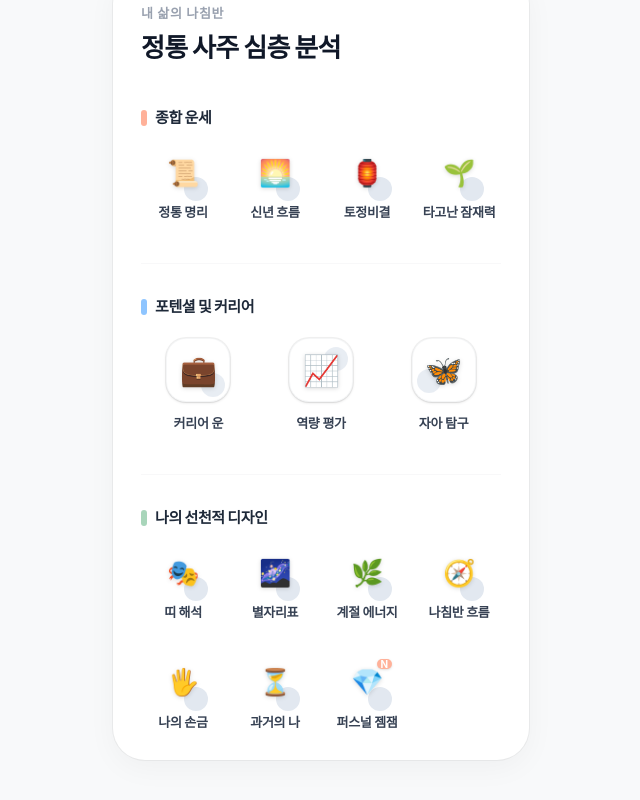
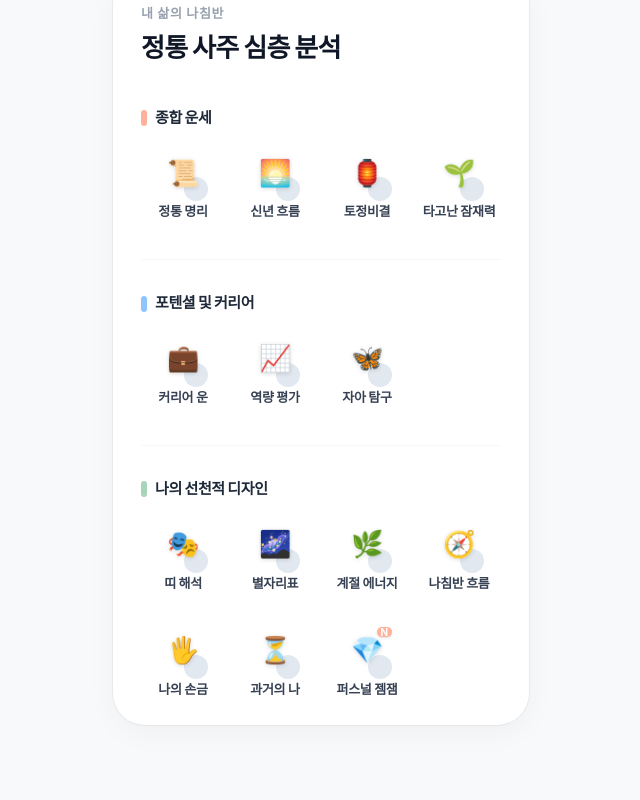
Before and after one commit to kimhoon0612-dev/saju-web, a Next.js app in the folder frontend/: page /saju in a window 1280 px wide. Shown: the part 1256-2056 px from the top of the page, without its empty margins (319-959 px from the left). Built offline with nearby package versions, Linux system fonts and the light colour scheme; a web font is replaced by a local one.

Commit message:
style(saju): standardize career grid items and center icon text

```diff
--- a/frontend/src/app/saju/page.tsx
+++ b/frontend/src/app/saju/page.tsx
@@ -634,21 +634,21 @@ export default function FortuneHubPage() {
                             <div>
                                 <h3 className="text-[15px] font-black text-gray-800 mb-5 flex items-center gap-2"><span className="w-1.5 h-4 bg-[#FFB199] rounded-full block"></span>종합 운세</h3>
                                 <div className="grid grid-cols-4 gap-y-8 gap-x-2">
-                                    <Link href="/saju/confirm?type=정통 명리" className="flex flex-col items-center gap-2 group cursor-pointer hover:opacity-80 transition-transform active:scale-95">
+                                    <Link href="/saju/confirm?type=정통 명리" className="flex flex-col items-center gap-2 group cursor-pointer hover:opacity-80 transition-transform active:scale-95 text-center">
                                         <SpotIcon emoji="📜" />
-                                        <span className="text-[13px] font-bold text-gray-700 tracking-tight">정통 명리</span>
+                                        <span className="text-[13px] font-bold text-gray-700 tracking-tight break-keep leading-tight">정통 명리</span>
                                     </Link>
-                                    <Link href="/saju/confirm?type=신년 흐름" className="flex flex-col items-center gap-2 group cursor-pointer hover:opacity-80 transition-transform active:scale-95">
+                                    <Link href="/saju/confirm?type=신년 흐름" className="flex flex-col items-center gap-2 group cursor-pointer hover:opacity-80 transition-transform active:scale-95 text-center">
                                         <SpotIcon emoji="🌅" />
-                                        <span className="text-[13px] font-bold text-gray-700 tracking-tight">신년 흐름</span>
+                                        <span className="text-[13px] font-bold text-gray-700 tracking-tight break-keep leading-tight">신년 흐름</span>
                                     </Link>
-                                    <Link href="/saju/confirm?type=토정비결" className="flex flex-col items-center gap-2 group cursor-pointer hover:opacity-80 transition-transform active:scale-95">
+                                    <Link href="/saju/confirm?type=토정비결" className="flex flex-col items-center gap-2 group cursor-pointer hover:opacity-80 transition-transform active:scale-95 text-center">
                                         <SpotIcon emoji="🏮" />
-                                        <span className="text-[13px] font-bold text-gray-700 tracking-tight">토정비결</span>
+                                        <span className="text-[13px] font-bold text-gray-700 tracking-tight break-keep leading-tight">토정비결</span>
                                     </Link>
-                                    <Link href="/saju/confirm?type=타고난 잠재력" className="flex flex-col items-center gap-2 group cursor-pointer hover:opacity-80 transition-transform active:scale-95">
+                                    <Link href="/saju/confirm?type=타고난 잠재력" className="flex flex-col items-center gap-2 group cursor-pointer hover:opacity-80 transition-transform active:scale-95 text-center">
                                         <SpotIcon emoji="🌱" />
-                                        <span className="text-[13px] font-bold text-gray-700 tracking-tight">타고난 잠재력</span>
+                                        <span className="text-[13px] font-bold text-gray-700 tracking-tight break-keep leading-tight">타고난 잠재력</span>
                                     </Link>
                                 </div>
                             </div>
@@ -656,27 +656,18 @@ export default function FortuneHubPage() {
                             {/* 커리어 파트 */}
                             <div className="pt-8 border-t border-gray-100/60 mt-2">
                                 <h3 className="text-[15px] font-black text-gray-800 mb-5 flex items-center gap-2"><span className="w-1.5 h-4 bg-blue-300 rounded-full block"></span>포텐셜 및 커리어</h3>
-                                <div className="grid grid-cols-3 gap-x-2 gap-y-8">
-                                    <Link href="/saju/result?type=커리어 운" className="flex flex-col items-center gap-2 group cursor-pointer hover:opacity-80 transition-transform active:scale-95">
-                                        <div className="w-[64px] h-[64px] bg-white border border-gray-100/80 rounded-[20px] shadow-sm flex items-center justify-center relative mb-1 ring-1 ring-black/5">
-                                            <div className="absolute w-[24px] h-[24px] bg-[#E2E8F0] rounded-full bottom-1 right-1 opacity-80"></div>
-                                            <span className="relative z-10 text-[30px] group-hover:-translate-y-1 transition-transform drop-shadow-sm">💼</span>
-                                        </div>
-                                        <span className="text-[13px] font-bold text-gray-700">커리어 운</span>
+                                <div className="grid grid-cols-4 gap-y-8 gap-x-2">
+                                    <Link href="/saju/result?type=커리어 운" className="flex flex-col items-center gap-2 group cursor-pointer hover:opacity-80 transition-transform active:scale-95 text-center">
+                                        <SpotIcon emoji="💼" />
+                                        <span className="text-[13px] font-bold text-gray-700 tracking-tight break-keep leading-tight">커리어 운</span>
                                     </Link>
-                                    <Link href="/saju/result?type=역량 평가" className="flex flex-col items-center gap-2 group cursor-pointer hover:opacity-80 transition-transform active:scale-95">
-                                        <div className="w-[64px] h-[64px] bg-white border border-gray-100/80 rounded-[20px] shadow-sm flex items-center justify-center relative mb-1 ring-1 ring-black/5">
-                                            <div className="absolute w-[24px] h-[24px] bg-[#E2E8F0] rounded-full top-2 right-1 opacity-80"></div>
-                                            <span className="relative z-10 text-[30px] group-hover:-translate-y-1 transition-transform drop-shadow-sm">📈</span>
-                                        </div>
-                                        <span className="text-[13px] font-bold text-gray-700">역량 평가</span>
+                                    <Link href="/saju/result?type=역량 평가" className="flex flex-col items-center gap-2 group cursor-pointer hover:opacity-80 transition-transform active:scale-95 text-center">
+                                        <SpotIcon emoji="📈" />
+                                        <span className="text-[13px] font-bold text-gray-700 tracking-tight break-keep leading-tight">역량 평가</span>
                                     </Link>
-                                    <Link href="/saju/result?type=자아 탐구" className="flex flex-col items-center gap-2 group cursor-pointer hover:opacity-80 transition-transform active:scale-95">
-                                        <div className="w-[64px] h-[64px] bg-white border border-gray-100/80 rounded-[20px] shadow-sm flex items-center justify-center relative mb-1 ring-1 ring-black/5">
-                                            <div className="absolute w-[24px] h-[24px] bg-[#E2E8F0] rounded-full bottom-2 left-1 opacity-80"></div>
-                                            <span className="relative z-10 text-[30px] group-hover:-translate-y-1 transition-transform drop-shadow-sm">🦋</span>
-                                        </div>
-                                        <span className="text-[13px] font-bold text-gray-700">자아 탐구</span>
+                                    <Link href="/saju/result?type=자아 탐구" className="flex flex-col items-center gap-2 group cursor-pointer hover:opacity-80 transition-transform active:scale-95 text-center">
+                                        <SpotIcon emoji="🦋" />
+                                        <span className="text-[13px] font-bold text-gray-700 tracking-tight break-keep leading-tight">자아 탐구</span>
                                     </Link>
                                 </div>
                             </div>
@@ -685,34 +676,34 @@ export default function FortuneHubPage() {
                             <div className="pt-8 border-t border-gray-100/60 mt-2">
                                 <h3 className="text-[15px] font-black text-gray-800 mb-5 flex items-center gap-2"><span className="w-1.5 h-4 bg-[#A8D5BA] rounded-full block"></span>나의 선천적 디자인</h3>
                                 <div className="grid grid-cols-4 gap-y-9 gap-x-2">
-                                    <Link href="/saju/confirm?type=띠 해석" className="flex flex-col items-center gap-2 group cursor-pointer hover:opacity-80 transition-transform active:scale-95">
+                                    <Link href="/saju/confirm?type=띠 해석" className="flex flex-col items-center gap-2 group cursor-pointer hover:opacity-80 transition-transform active:scale-95 text-center">
                                         <SpotIcon emoji="🎭" />
-                                        <span className="text-[13px] font-bold text-gray-700 tracking-tight">띠 해석</span>
+                                        <span className="text-[13px] font-bold text-gray-700 tracking-tight break-keep leading-tight">띠 해석</span>
                                     </Link>
-                                    <Link href="/saju/confirm?type=별자리표" className="flex flex-col items-center gap-2 group cursor-pointer hover:opacity-80 transition-transform active:scale-95">
+                                    <Link href="/saju/confirm?type=별자리표" className="flex flex-col items-center gap-2 group cursor-pointer hover:opacity-80 transition-transform active:scale-95 text-center">
                                         <SpotIcon emoji="🌌" />
-                                        <span className="text-[13px] font-bold text-gray-700 tracking-tight">별자리표</span>
+                                        <span className="text-[13px] font-bold text-gray-700 tracking-tight break-keep leading-tight">별자리표</span>
                                     </Link>
-                                    <Link href="/saju/confirm?type=계절 에너지" className="flex flex-col items-center gap-2 group cursor-pointer hover:opacity-80 transition-transform active:scale-95">
+                                    <Link href="/saju/confirm?type=계절 에너지" className="flex flex-col items-center gap-2 group cursor-pointer hover:opacity-80 transition-transform active:scale-95 text-center">
                                         <SpotIcon emoji="🌿" />
-                                        <span className="text-[13px] font-bold text-gray-700 tracking-tight">계절 에너지</span>
+                                        <span className="text-[13px] font-bold text-gray-700 tracking-tight break-keep leading-tight">계절 에너지</span>
                                     </Link>
-                                    <Link href="/saju/confirm?type=나침반 흐름" className="flex flex-col items-center gap-2 group cursor-pointer hover:opacity-80 transition-transform active:scale-95">
+                                    <Link href="/saju/confirm?type=나침반 흐름" className="flex flex-col items-center gap-2 group cursor-pointer hover:opacity-80 transition-transform active:scale-95 text-center">
                                         <SpotIcon emoji="🧭" />
-                                        <span className="text-[13px] font-bold text-gray-700 tracking-tight">나침반 흐름</span>
+                                        <span className="text-[13px] font-bold text-gray-700 tracking-tight break-keep leading-tight">나침반 흐름</span>
                                     </Link>
-                                    <div onClick={() => palmInputRef.current?.click()} className="flex flex-col items-center gap-2 group cursor-pointer hover:opacity-80 transition-transform active:scale-95">
+                                    <div onClick={() => palmInputRef.current?.click()} className="flex flex-col items-center gap-2 group cursor-pointer hover:opacity-80 transition-transform active:scale-95 text-center">
                                         <SpotIcon emoji="🖐️" />
-                                        <span className="text-[13px] font-bold text-gray-700 tracking-tight">나의 손금</span>
+                                        <span className="text-[13px] font-bold text-gray-700 tracking-tight break-keep leading-tight">나의 손금</span>
                                         <input type="file" accept="image/*" ref={palmInputRef} className="hidden" onChange={handlePalmUpload} />
                                     </div>
-                                    <Link href="/saju/confirm?type=과거의 나" className="flex flex-col items-center gap-2 group cursor-pointer hover:opacity-80 transition-transform active:scale-95">
+                                    <Link href="/saju/confirm?type=과거의 나" className="flex flex-col items-center gap-2 group cursor-pointer hover:opacity-80 transition-transform active:scale-95 text-center">
                                         <SpotIcon emoji="⏳" />
-                                        <span className="text-[13px] font-bold text-gray-700 tracking-tight">과거의 나</span>
+                                        <span className="text-[13px] font-bold text-gray-700 tracking-tight break-keep leading-tight">과거의 나</span>
                                     </Link>
-                                    <Link href="/saju/confirm?type=퍼스널 젬잼" className="flex flex-col items-center gap-2 group cursor-pointer hover:opacity-80 transition-transform active:scale-95">
+                                    <Link href="/saju/confirm?type=퍼스널 젬잼" className="flex flex-col items-center gap-2 group cursor-pointer hover:opacity-80 transition-transform active:scale-95 text-center">
                                         <SpotIcon emoji="💎" hasBadge />
-                                        <span className="text-[13px] font-bold text-gray-700 tracking-tight">퍼스널 젬잼</span>
+                                        <span className="text-[13px] font-bold text-gray-700 tracking-tight break-keep leading-tight">퍼스널 젬잼</span>
                                     </Link>
                                 </div>
                             </div>
```
